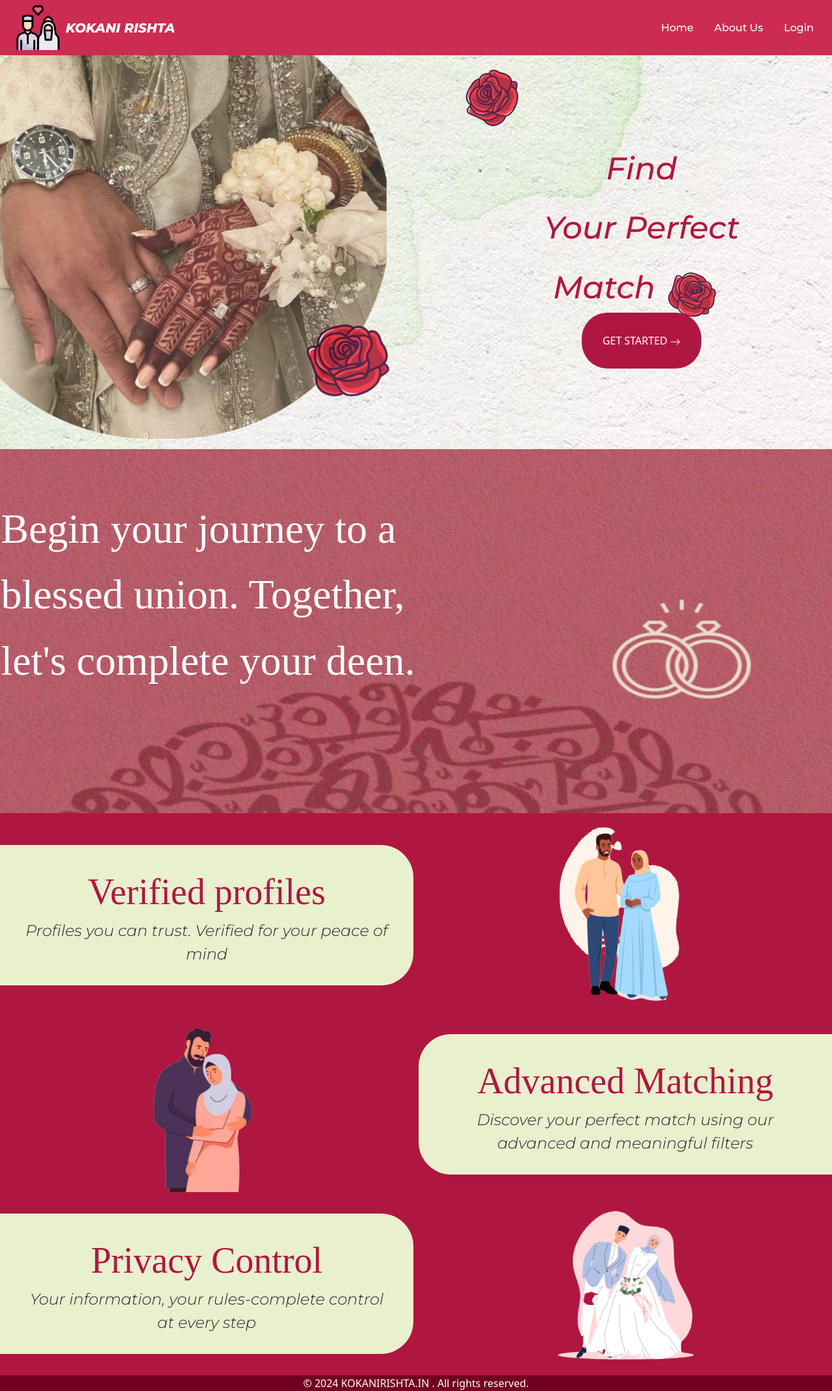
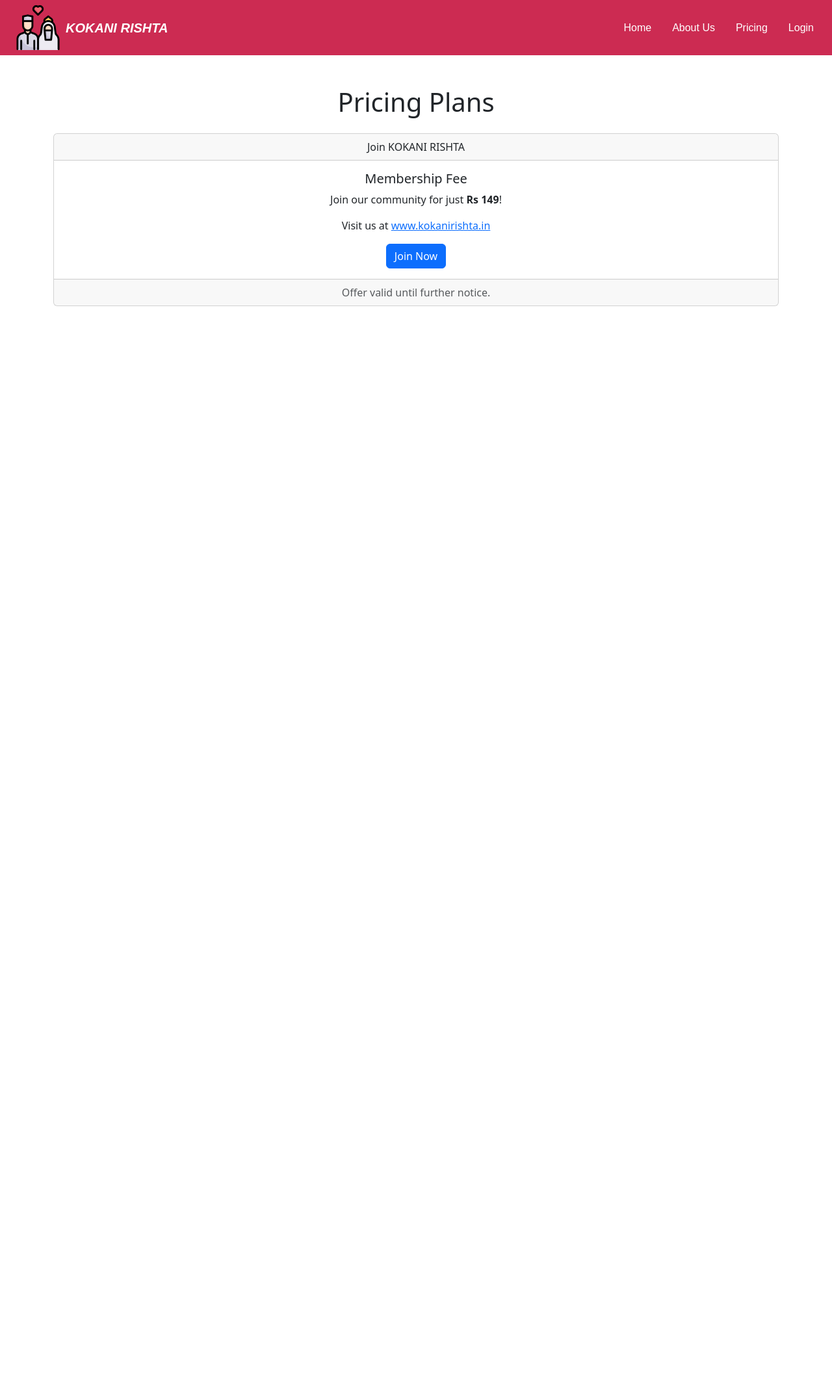
Before and after one commit to nomadishard/matrimony, a PHP site: page /pricing/index.php in a window 1280 px wide. Shown: the whole page at 65% size. After the commit the page ends 471 px from the top, so only its background shows below. Run offline with PHP 8.4, Linux system fonts and the light colour scheme; some web fonts are replaced.

Commit message:
policies

```diff
--- a/index.php
+++ b/index.php
@@ -89,6 +89,10 @@ if (isset($_COOKIE['remember_me'])) {
                             <a class="nav-link p-3" href="aboutus.html" style="font-family: Montserrat, sans-serif;
                     font-weight: 500;
                     color: white;">About Us</a>
+                        </li>
+                        <a class="nav-link p-3" href="pricing/" style="font-family: Montserrat, sans-serif;
+                    font-weight: 500;
+                    color: white;">Pricing</a>
                         </li>
                         <li class="nav-item">
                             <a class="nav-link p-3" href="login/" style="font-family: Montserrat, sans-serif;
@@ -185,9 +189,20 @@ if (isset($_COOKIE['remember_me'])) {
 
     </main>
     <footer class="footer">
-        <p style="background: #72001F;color: white;padding-bottom: 0px;margin-bottom: 0px;text-align: center;
-">&copy; 2024 KOKANIRISHTA.IN . All rights reserved.</p>
+        <p style="background: #72001F; color: white; padding-bottom: 0px; margin-bottom: 0px; text-align: center;">
+            <a href="privacy/" style="color: white; margin: 0 10px;">Privacy Policy</a> |
+            <a href="terms.html" style="color: white; margin: 0 10px;">Terms and Conditions</a> |
+            <a href="refundpolicy.html" style="color: white; margin: 0 10px;">Refund Policy</a><br>
+            &copy; <span id="currentYear"></span> KOKANIRISHTA.IN. All rights reserved.
+        </p>
     </footer>
+
+    <script>
+        // Get the current year
+        const currentYear = new Date().getFullYear();
+        // Set the current year in the footer
+        document.getElementById('currentYear').textContent = currentYear;
+    </script>
     <!-- Bootstrap JavaScript Libraries -->
     <script
         src="https://cdn.jsdelivr.net/npm/@popperjs/core@2.11.8/dist/umd/popper.min.js"
--- /dev/null
+++ b/pricing/index.php
@@ -0,0 +1,82 @@
+<!doctype html>
+<html lang="en">
+
+<head>
+    <title>Pricing - KOKANI RISHTA</title>
+    <!-- Required meta tags -->
+    <meta charset="utf-8" />
+    <meta name="viewport" content="width=device-width, initial-scale=1, shrink-to-fit=no" />
+
+    <!-- Bootstrap CSS v5.2.1 -->
+    <link href="https://cdn.jsdelivr.net/npm/bootstrap@5.3.2/dist/css/bootstrap.min.css" rel="stylesheet" integrity="sha384-T3c6CoIi6uLrA9TneNEoa7RxnatzjcDSCmG1MXxSR1GAsXEV/Dwwykc2MPK8M2HN" crossorigin="anonymous" />
+
+    <style>
+        .navbar {
+            background-color: #CC2B52;
+        }
+    </style>
+</head>
+
+<body>
+    <header>
+        <nav class="navbar navbar-expand-lg navbar-light">
+            <div class="container-fluid">
+                <a class="navbar-brand d-flex align-items-center ms-1 p-0" href="../">
+                    <img src="../images/navlogo.png" class="d-none d-sm-block d-inline-block align-top ms-2" alt="" style="max-height: 20vh;">
+                    <span style="font-family: Montserrat, sans-serif; font-weight: 800; font-style: italic; color: white;" class="ms-2">KOKANI RISHTA</span>
+                </a>
+
+                <button class="navbar-toggler" type="button" data-bs-toggle="collapse" data-bs-target="#navbarNav" aria-controls="navbarNav" aria-expanded="false" aria-label="Toggle navigation">
+                    <span class="navbar-toggler-icon"></span>
+                </button>
+                <div class="collapse navbar-collapse" id="navbarNav">
+                    <ul class="navbar-nav ms-auto">
+                        <li class="nav-item active">
+                            <a class="nav-link p-3" href="../" style="font-family: Montserrat, sans-serif; font-weight: 500; color: white;">Home</a>
+                        </li>
+                        <li class="nav-item">
+                            <a class="nav-link p-3" href="../aboutus.html" style="font-family: Montserrat, sans-serif; font-weight: 500; color: white;">About Us</a>
+                        </li>
+                        <li class="nav-item">
+                            <a class="nav-link p-3" href="#" style="font-family: Montserrat, sans-serif; font-weight: 500; color: white;">Pricing</a>
+                        </li>
+                        <li class="nav-item">
+                            <a class="nav-link p-3" href="../login/" style="font-family: Montserrat, sans-serif; font-weight: 500; color: white;">Login</a>
+                        </li>
+                    </ul>
+                </div>
+            </div>
+        </nav>
+    </header>
+
+
+    <main class="container my-5">
+        <h1 class="text-center mb-4">Pricing Plans</h1>
+        <div class="card text-center">
+            <div class="card-header">
+                Join KOKANI RISHTA
+            </div>
+            <div class="card-body">
+                <h5 class="card-title">Membership Fee</h5>
+                <p class="card-text">Join our community for just <strong>Rs 149</strong>!</p>
+                <p class="card-text">Visit us at <a href="http://www.kokanirishta.in" target="_blank">www.kokanirishta.in</a></p>
+                <a href="../signup/" class="btn btn-primary">Join Now</a>
+            </div>
+            <div class="card-footer text-muted">
+                Offer valid until further notice.
+            </div>
+        </div>
+    </main>
+
+
+    <footer>
+        <!-- place footer here -->
+    </footer>
+
+
+    <!-- Bootstrap JavaScript Libraries -->
+    <script src="https://cdn.jsdelivr.net/npm/@popperjs/core@2.11.8/dist/umd/popper.min.js" integrity="sha384-I7E8VVD/ismYTF4hNIPjVp/Zjvgyol6VFvRkX/vR+Vc4jQkC+hVqc2pM8ODewa9r" crossorigin="anonymous"></script>
+    <script src="https://cdn.jsdelivr.net/npm/bootstrap@5.3.2/dist/js/bootstrap.min.js" integrity="sha384-BBtl+eGJRgqQAUMxJ7pMwbEyER4l1g+O15P+16Ep7Q9Q+zqX6gSbd85u4mG4QzX+" crossorigin="anonymous"></script>
+</body>
+
+</html>
--- a/privacy/index.html
+++ b/privacy/index.html
@@ -9,6 +9,7 @@
     <header>
         <h1>Privacy Policy</h1>
         <p><strong>Effective Date:</strong> January 23, 2025</p>
+        <a href="../">Go Back</a>
     </header>
 
     <section>
--- a/refundpolicy.html
+++ b/refundpolicy.html
@@ -25,14 +25,15 @@
     </style>
 </head>
 <body>
+    <a href="index.php">Go Back</a>
 
     <h1>Refund Policy</h1>
     <p><strong>Last Updated: 05/04/2025</strong></p>
 
     <p>At Kokan Irishta, we strive to provide our customers with the highest quality products and services. However, we understand that there may be instances where you may need to request a refund. This Refund Policy outlines the terms and conditions under which refunds will be processed.</p>
 
-    <h2>2. Refund Process</h2>
-    <p>To initiate a refund, please contact our customer service team at <a href="mailto:info@kokanirishta.in">info@kokanirishta.in</a> or call us at [insert phone number]. Provide your order number and details of the issue.</p>
+    <h2>Refund Process</h2>
+    <p>To initiate a refund, please contact our customer service team at <a href="mailto:info@kokanirishta.in">info@kokanirishta.in</a> or call us at 7507760785. Provide your registered number and details of the issue.</p>
     <p>Once your request is received, we will review it and notify you of the approval or rejection of your refund.</p>
     <p>If approved, your refund will be processed, and a credit will automatically be applied to your original method of payment within a certain number of days, depending on your bank or credit card company.</p>
 
--- a/terms.html
+++ b/terms.html
@@ -10,6 +10,7 @@
 
 <div class="container">
     <h1>Terms and Conditions</h1>
+    <a href="index.php">Go Back</a>
     <p><strong>Last Updated: 01/12/2024</strong></p>
 
     <p>Welcome to Kokani Rishta, a Muslim matrimony platform dedicated to helping individuals find their life partners in accordance with Islamic values. By accessing or using our website, you agree to comply with and be bound by the following terms and conditions. If you do not agree with these terms, please do not use our services.</p>
```
